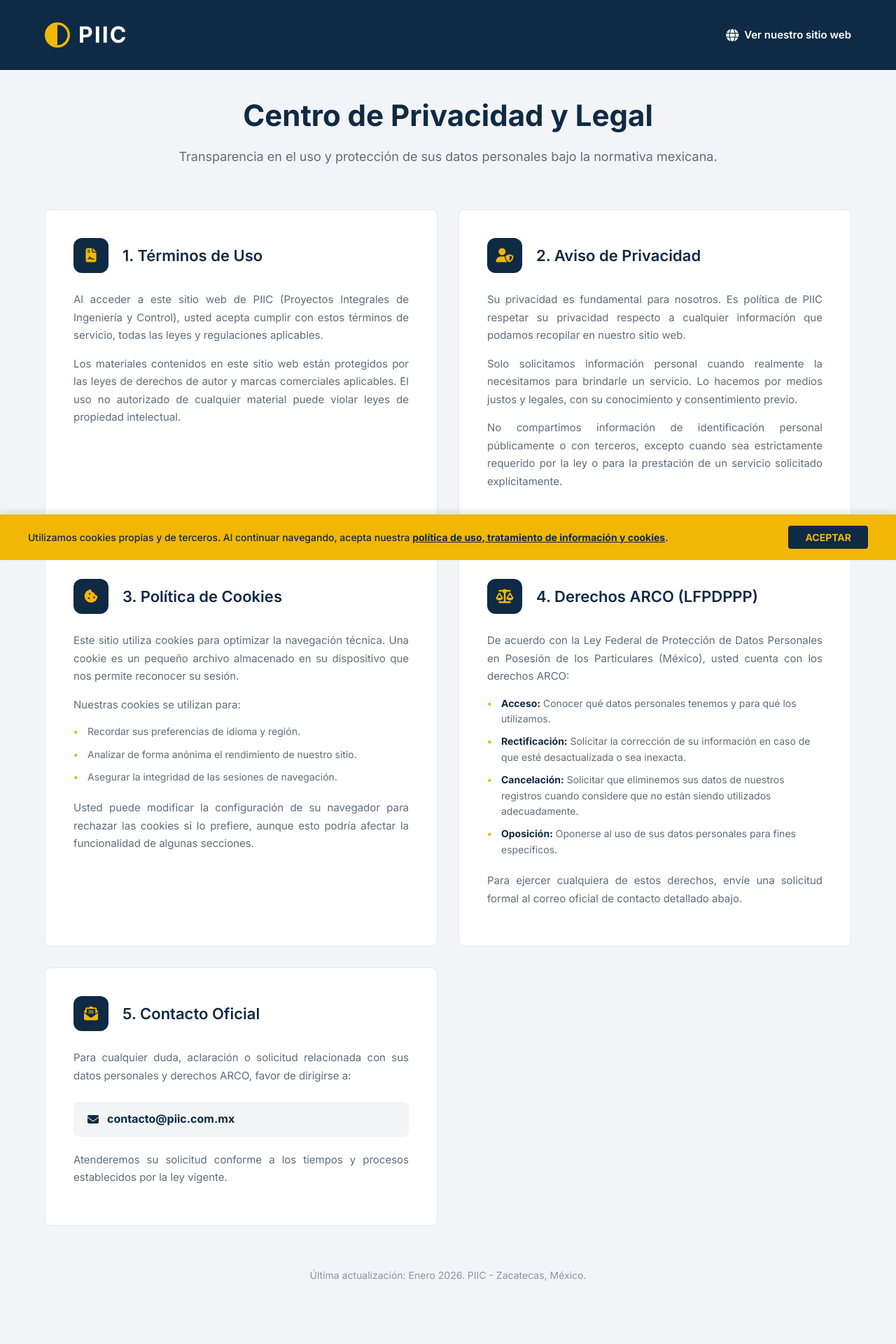
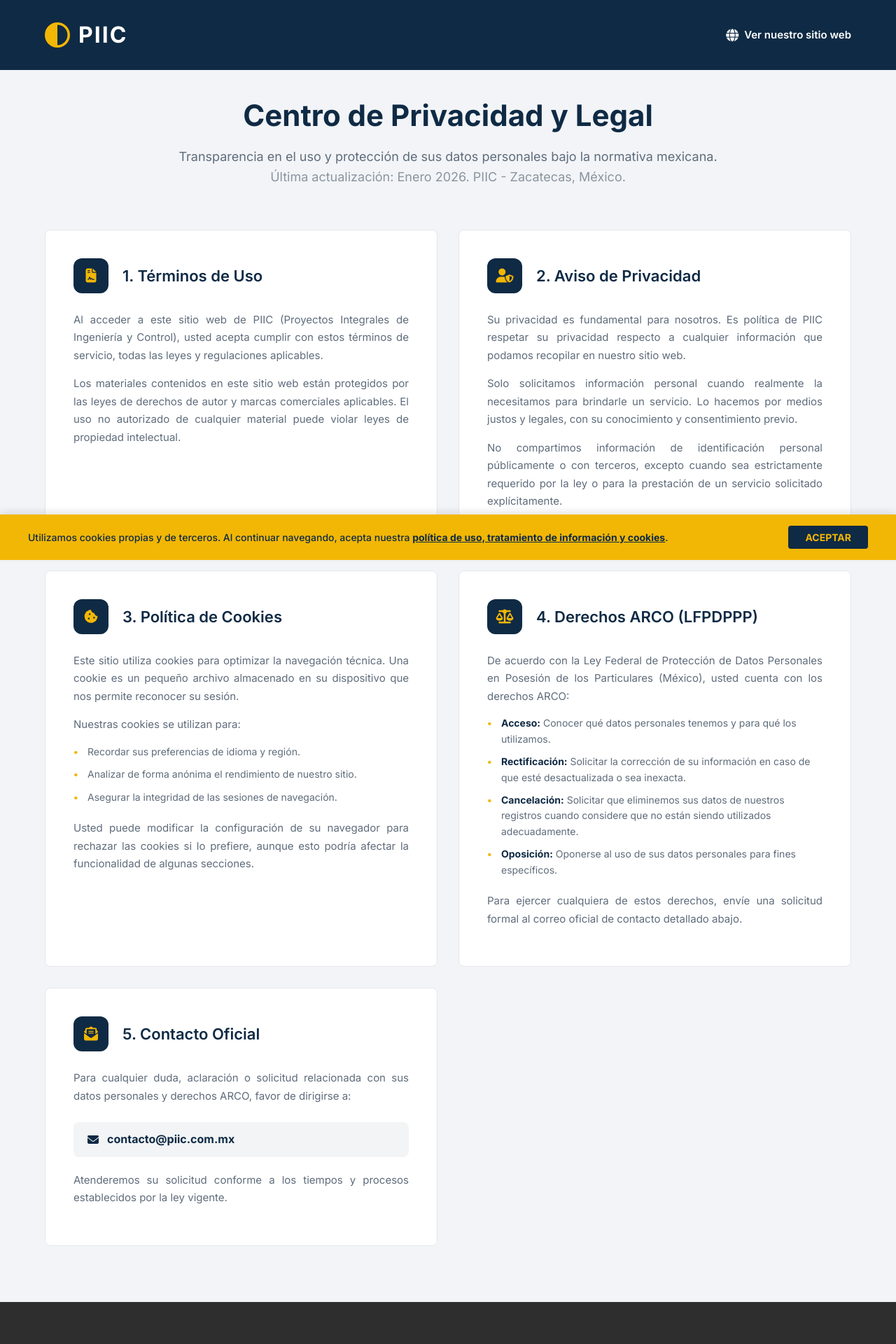
Before and after one commit to felipemiramontesr/piic, a React (Vite) app: page /politicas in a window 1280 px wide. Shown: the top 1920 px of the page at 70% size. Built offline with nearby package versions, Linux system fonts and the light colour scheme.

Commit message:
style: relocate last update date in privacy policy v1.5.1

```diff
--- a/src/pages/PrivacyPolicy.tsx
+++ b/src/pages/PrivacyPolicy.tsx
@@ -35,6 +35,7 @@ const PrivacyPolicy: React.FC = () => {
         <div className="privacy-hero">
           <h1>Centro de Privacidad y Legal</h1>
           <p>Transparencia en el uso y protección de sus datos personales bajo la normativa mexicana.</p>
+          <p className="last-update">Última actualización: Enero 2026. PIIC - Zacatecas, México.</p>
         </div>
 
         <div className="policy-grid">
@@ -103,9 +104,6 @@ const PrivacyPolicy: React.FC = () => {
           </PolicyCard>
         </div>
 
-        <p className="last-update">
-          Última actualización: Enero 2026. PIIC - Zacatecas, México.
-        </p>
       </main>
 
       <Footer />
@@ -244,8 +242,8 @@ const PrivacyPolicy: React.FC = () => {
 
         .last-update {
           text-align: center;
-          margin-top: 60px;
-          font-size: 14px;
+          margin-top: 10px;
+          font-size: 13px;
           color: var(--color-text-secondary);
           opacity: 0.7;
         }
```
